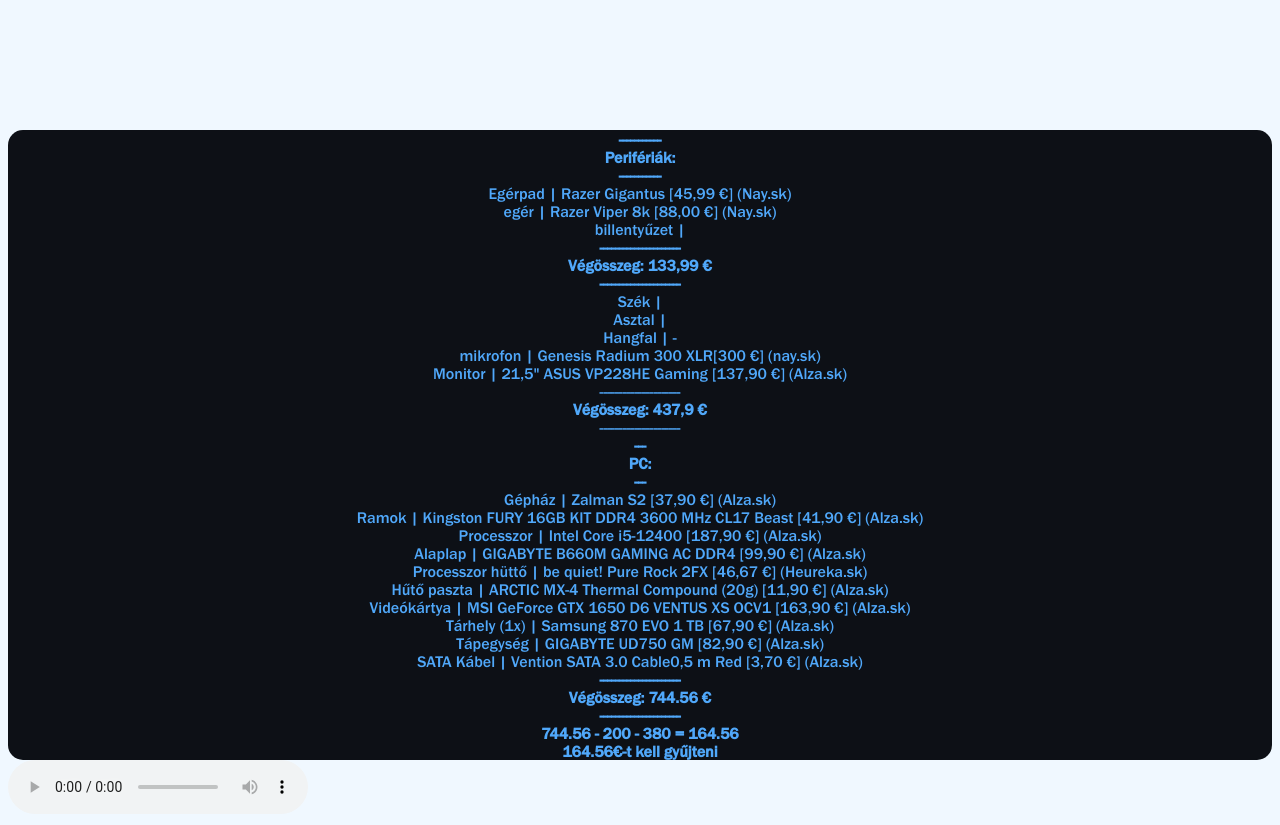
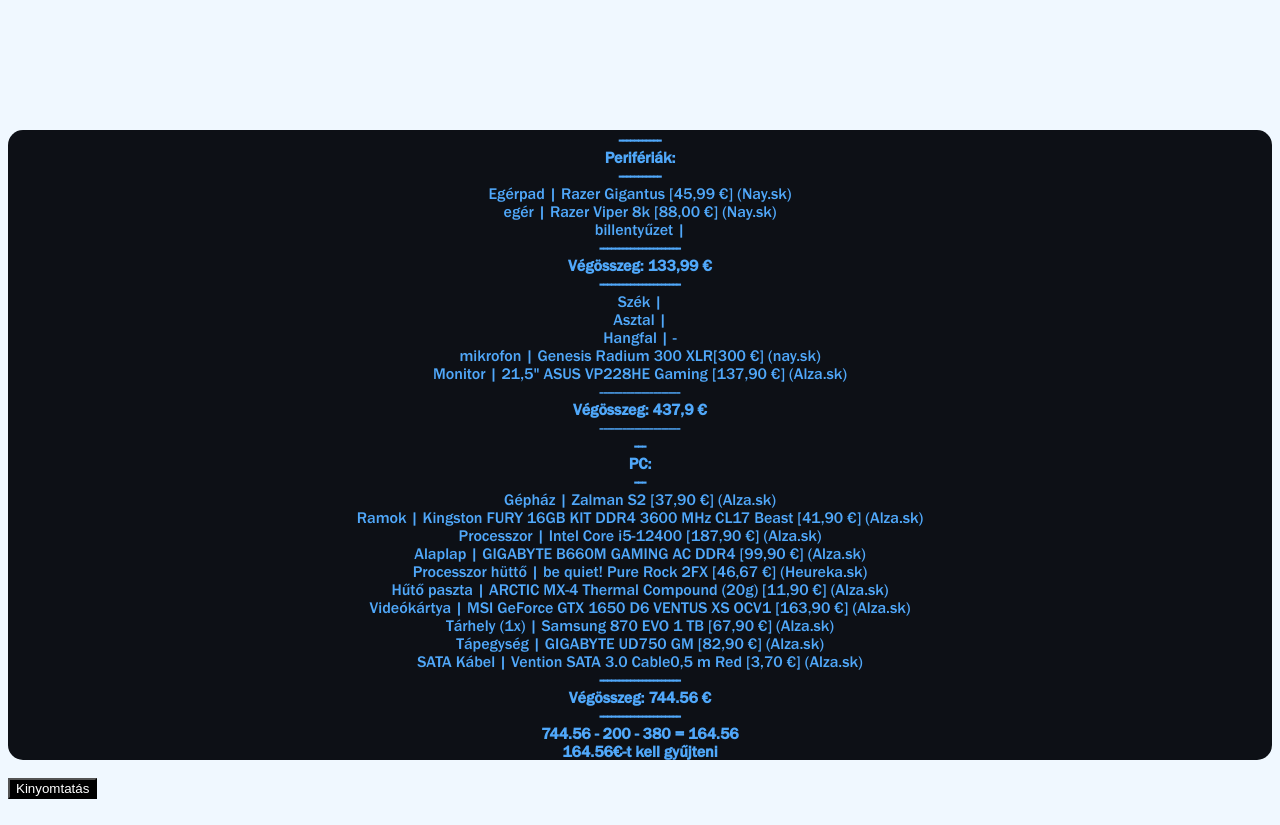
Before and after one commit to NetByOfficial/AkosPC, a plain HTML site: page index.html in a window 1280 px wide. Shown: the part 79-904 px from the top of the page. Drawn offline with Linux system fonts and the light colour scheme.

Commit message:
added print button

```diff
--- a/codes.js
+++ b/codes.js
@@ -0,0 +1,3 @@
+function nyomtatas() {
+    print();
+}
--- a/index.html
+++ b/index.html
@@ -5,7 +5,7 @@
     <meta name="viewport" content="width=device-width, initial-scale=1.0">
     <title>Ákos Bugár Gépe</title>
 </head>
-<body>
+<body onload="">
     <div class="text">
       <h1><strong>Ákos Bugár Gépe</strong></h1>
     </div>
@@ -15,7 +15,13 @@
             font-family: Franklin-Gothic-Medium;
             src: url(Font.ttf);
         }
-
+        button{
+            text-align: center;
+            float: center;
+            align-items: center;
+            background-color: black;
+            color: white;
+        }
         body{
             background-color: aliceblue;
 
@@ -136,10 +142,14 @@
         164.56€-t kell gyűjteni</strong>
         <br>
     </div>
-    <audio controls autoplay loop>
+    <audio autoplay loop>
         <source src="audio/website-music.mp3">
         HTML5 nem támogatott ennél a böngészőnél!
     </audio>
+    <br>
+    <button onclick="nyomtatas()">Kinyomtatás</button>
+    <br>
     <script src="codes.js"></script>
+
 </body>
 </html>
```
